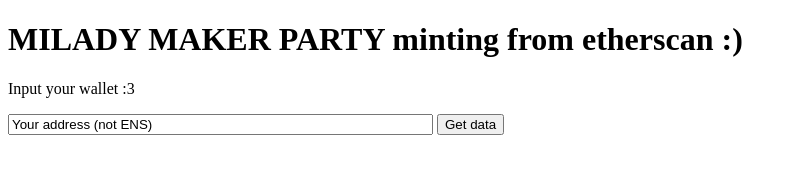
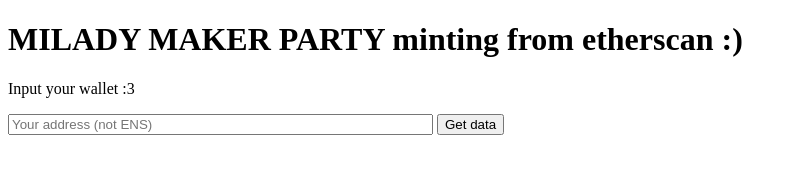
Before and after one commit to Scatter-Partners/merkle-proof, a plain HTML site: page mmparty/index.html in a window 1280 px wide. Shown: the whole page, without its empty margins (0-797 px from the left). Drawn offline with Linux system fonts and the light colour scheme.

Commit message:
Update index.html

```diff
--- a/mmparty/index.html
+++ b/mmparty/index.html
@@ -17,7 +17,7 @@
 			type="text"
 			id="userWallet"
 			size="50"
-			value="Your address (not ENS)"
+			placeholder="Your address (not ENS)"
 		>
 
 		<button onclick="genData()">Get data</button>
```
